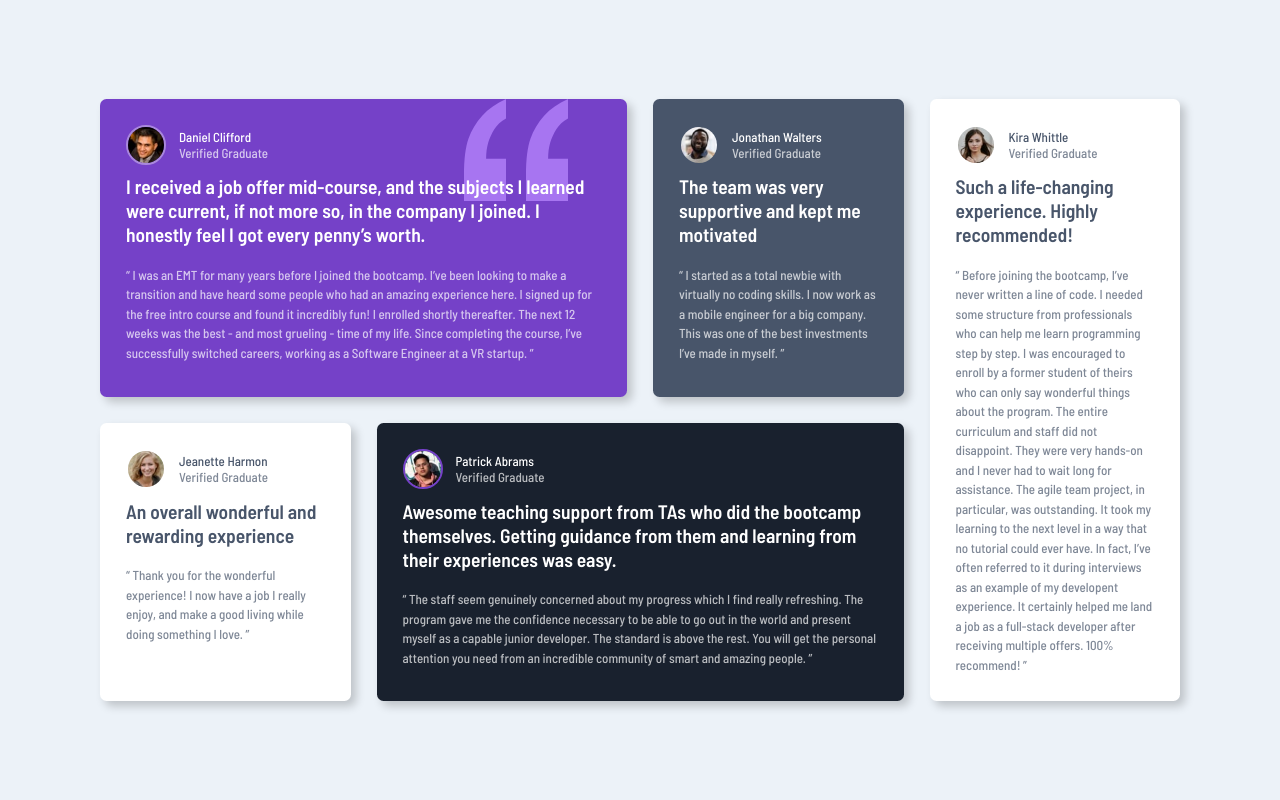
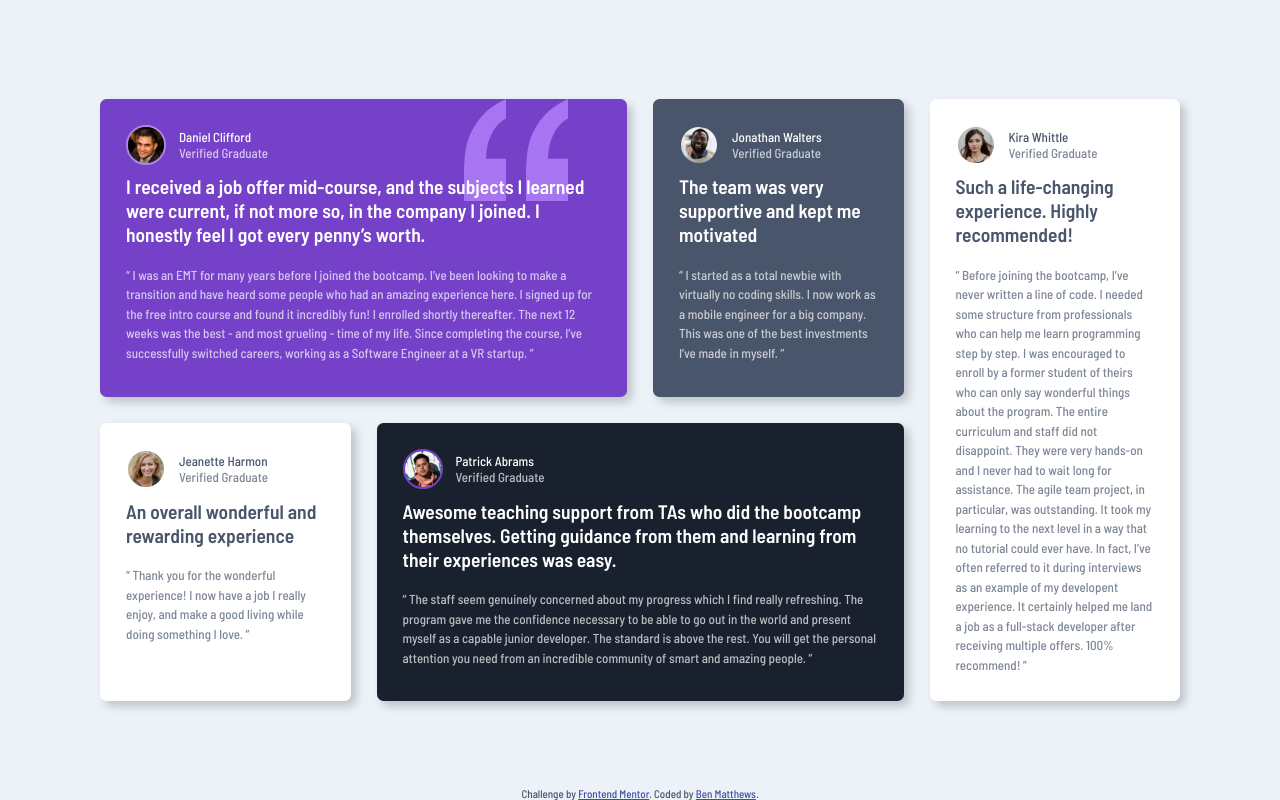
Before and after one commit to blue-crona/frontendmentor-testimonials-grid-section, a plain HTML site: page index.html in a window 1280 px wide. Drawn offline with Linux system fonts and the light colour scheme.

Commit message:
Added attribution section to footer

```diff
--- a/common.blocks/attribution/attribution.css
+++ b/common.blocks/attribution/attribution.css
@@ -1,2 +1,14 @@
-.attribution { font-size: 11px; text-align: center; }
-.attribution a { color: hsl(228, 45%, 44%); }
+.attribution {
+  font-size: 11px;
+  text-align: center;
+  position: fixed;
+  width: 100%;
+  bottom: 0;
+  left: 50%;
+  transform: translateX(-50%);
+  z-index: 100000000;
+}
+
+.attribution a {
+  color: hsl(228, 45%, 44%);
+}
--- a/common.blocks/testimonial/testimonial.css
+++ b/common.blocks/testimonial/testimonial.css
@@ -1,12 +1,12 @@
 .testimonial {
   padding: 2em;
-    border-radius: .5em;
+  border-radius: 0.5em;
   background-color: var(--white);
   box-shadow: 5px 5px 10px rgba(0, 0, 0, 20%);
 }
 
-.testimonial__blurb{
-    padding-top: .5em;
+.testimonial__blurb {
+  padding-top: 0.5em;
   padding-bottom: 1em;
 }
 
@@ -37,7 +37,7 @@
 
 @media (min-width: 1080px) {
   .testimonial_author_daniel {
-        grid-area: 1 / 1 / 2 / 3 ;
+    grid-area: 1 / 1 / 2 / 3;
   }
 
   .testimonial_author_jonathan {
--- a/index.html
+++ b/index.html
@@ -1,12 +1,15 @@
 <!DOCTYPE html>
 <html lang="en">
+
 <head>
   <meta charset="UTF-8">
-  <meta name="viewport" content="width=device-width, initial-scale=1.0"> <!-- displays site properly based on user's device -->
+  <meta name="viewport" content="width=device-width, initial-scale=1.0">
+  <!-- displays site properly based on user's device -->
   <link rel="icon" type="image/png" sizes="32x32" href="./images/favicon-32x32.png">
   <title>Frontend Mentor | [Challenge Name Here]</title>
-  <link rel="stylesheet" href="./main.css"/>
+  <link rel="stylesheet" href="./main.css" />
 </head>
+
 <body>
   <main class="main">
     <article class="testimonial testimonial_author_daniel">
@@ -118,11 +121,12 @@
       </div>
     </article>
   </main>
-  <!-- <footer>
+  <footer>
     <div class="attribution">
       Challenge by <a href="https://www.frontendmentor.io?ref=challenge" target="_blank">Frontend Mentor</a>.
-      Coded by <a href="#">Your Name Here</a>.
+      Coded by <a href="https://www.frontendmentor.io/profile/blue-crona">Ben Matthews</a>.
     </div>
-  </footer> -->
+  </footer>
 </body>
+
 </html>
--- a/main.css
+++ b/main.css
@@ -1,9 +1,12 @@
-@import url('https://fonts.googleapis.com/css2?family=Barlow+Semi+Condensed:wght@500;600&display=swap');
+@import url("https://fonts.googleapis.com/css2?family=Barlow+Semi+Condensed:wght@500;600&display=swap");
 
 @import "./common.blocks/testimonial/testimonial.css";
 @import "./common.blocks/author/author.css";
+@import "./common.blocks/attribution/attribution.css";
 
-*, *::after, *::before {
+*,
+*::after,
+*::before {
   box-sizing: border-box;
   margin: 0;
   padding: 0;
@@ -23,7 +26,7 @@
   --light-grayish-blue: hsl(210, 46%, 95%);
 
   /* =============== FONT =============== */
-    --font: 'Barlow Semi Condensed', sans-serif;
+  --font: "Barlow Semi Condensed", sans-serif;
 
   /* weights */
   --font-medium: 500;
@@ -31,7 +34,7 @@
 }
 
 html {
-    font-family: var(--font) ;
+  font-family: var(--font);
   font-size: 13px;
   color: var(--very-dark-grayish-blue);
 }
```
Lines whose indentation alone changed are shown as unchanged.
